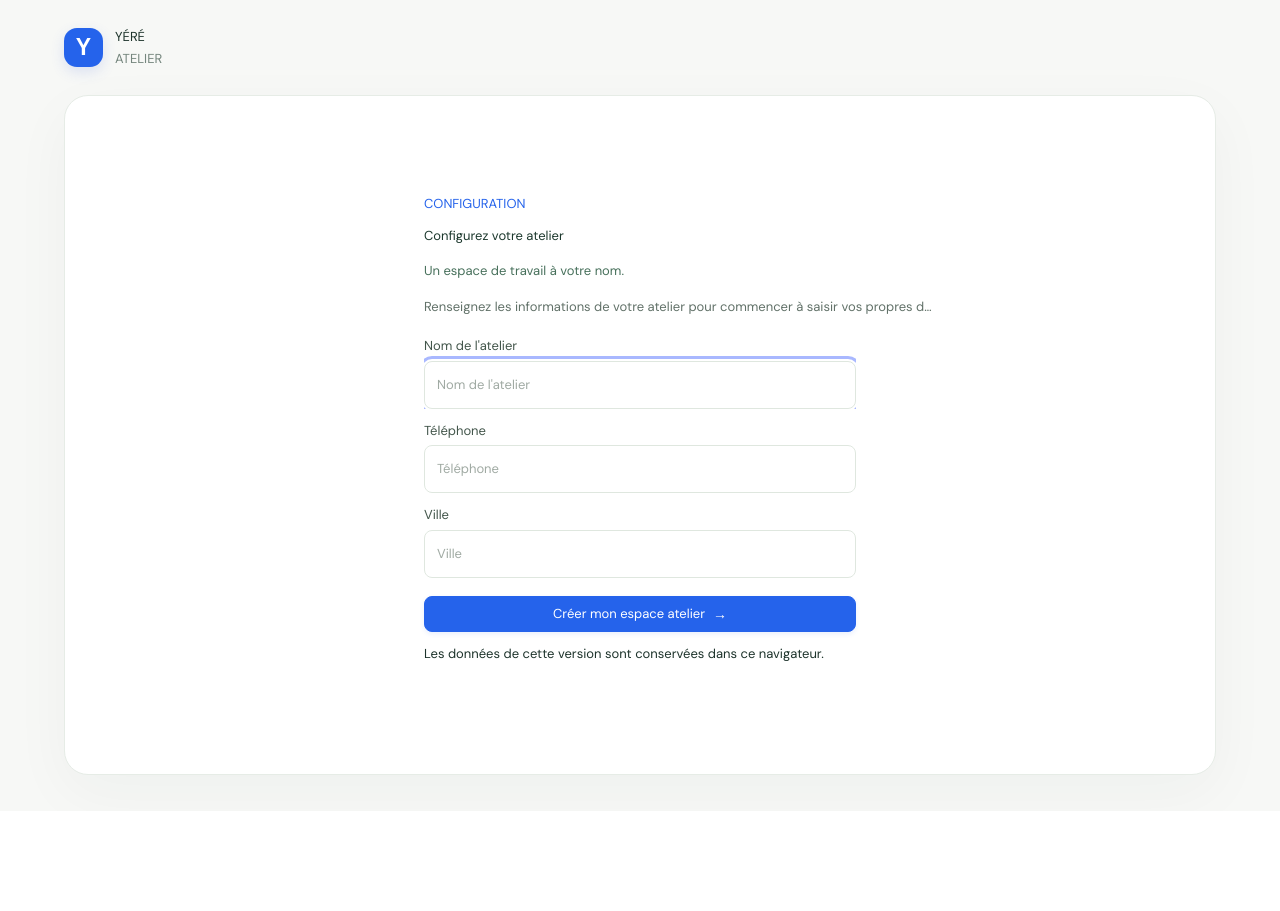
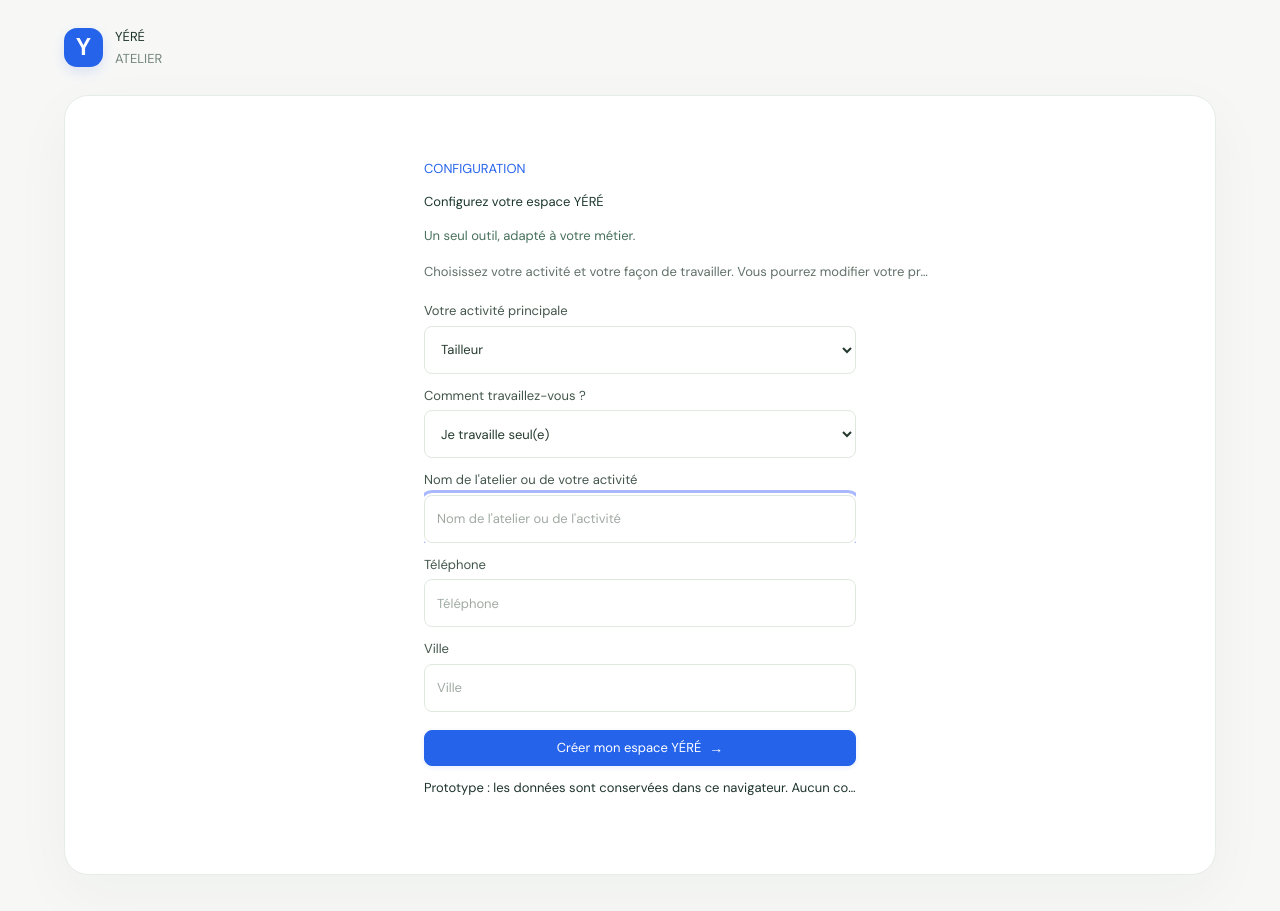
Before and after one commit to aydiarra-star/yere, a React (Vite) app: page / in a window 1280 px wide. Before the commit the page ends 811 px from the top, so only its background shows below. Built offline with nearby package versions, Linux system fonts and the light colour scheme.

Commit message:
feat: personnaliser l'onboarding selon les profils métiers

```diff
--- a/src/App.tsx
+++ b/src/App.tsx
@@ -1,5 +1,6 @@
 import { useEffect, useMemo, useState, type ChangeEvent, type FormEvent, type ReactNode } from "react";
 import { addOrderPayment, areClientOrderRelationsValid, areStockRelationsValid, balanceDue, formatXof, getClientReminderSuggestions, getDailyTasks, isClientListValid, isExpenseListValid, isMeasurementValid, isOrderInputValid, isOrderListValid, isStockItemListValid, isStockMovementListValid, matchesClient, orderStatuses, recordStockMovement, saveMeasurementVersion, totalPaid, type Client, type Expense, type Measurement, type Order, type OrderStatus, type StockItem, type StockMovement } from "./domain";
+import { emptyAtelier, isAtelierProfileValid, normalizeAtelierProfile, atelierActivities, workModes, type AtelierProfile, type AtelierActivity, type WorkMode } from "./atelierProfile";
 import { usePersistentState } from "./usePersistentState";
 import { addSupplierPurchasePayment, cancelSupplierPurchase, isSupplierPurchaseListValid, receiveSupplierPurchase, supplierPurchaseBalance, supplierPurchasePaidTotal, supplierPurchaseLineTotal, supplierPurchaseTotal, supplierPurchasesPaidTotal, type SupplierPurchase, type SupplierPurchaseLine } from "./supplierPurchases";
 
@@ -15,8 +16,6 @@ const measurementFieldsByGarment: Record<string, Array<[string, keyof Measuremen
 };
 
 type View = "overview" | "clients" | "orders" | "cash" | "stock" | "account" | "marketplace" | "reminders" | "suppliers";
-type AtelierProfile = { name: string; phone: string; city: string };
-const emptyAtelier: AtelierProfile = { name: "", phone: "", city: "" };
 type SupplierProfile = { businessName: string; contactName: string; phone: string; city: string; category: string; shopName: string; description: string };
 type MarketplaceListing = { id: string; sellerType: "tailor" | "supplier"; title: string; category: string; price: string; description: string; sellerName: string; city: string; imageUrl: string };
 const emptyListing: Omit<MarketplaceListing, "id"> = { sellerType: "tailor", title: "", category: "Vêtements prêts à vendre", price: "", description: "", sellerName: "", city: "", imageUrl: "" };
@@ -26,13 +25,6 @@ function isMarketplaceListingListValid(value: unknown): value is MarketplaceList
     && ["title", "category", "price", "description", "sellerName", "city", "imageUrl"].every((key) => typeof (item as Record<string, unknown>)[key] === "string"));
 }
 const emptySupplier: SupplierProfile = { businessName: "", contactName: "", phone: "", city: "", category: "", shopName: "", description: "" };
-
-function isAtelierProfileValid(value: unknown): value is AtelierProfile {
-  return typeof value === "object" && value !== null
-    && "name" in value && typeof value.name === "string"
-    && "phone" in value && typeof value.phone === "string"
-    && "city" in value && typeof value.city === "string";
-}
 
 function isSupplierProfileValid(value: unknown): value is SupplierProfile {
   return typeof value === "object" && value !== null
@@ -757,8 +749,8 @@ function Onboarding({ atelier, onAtelierChange, onFinish }: {
   onAtelierChange: (value: AtelierProfile) => void;
   onFinish: () => void;
 }) {
-  const [draft, setDraft] = useState<AtelierProfile>(atelier);
-  function update(field: keyof AtelierProfile, value: string) {
+  const [draft, setDraft] = useState<AtelierProfile>(() => normalizeAtelierProfile(atelier));
+  function update(field: "name" | "phone" | "city", value: string) {
     setDraft((previous) => ({ ...previous, [field]: value }));
   }
   return <main className="onboarding-shell">
@@ -766,16 +758,26 @@ function Onboarding({ atelier, onAtelierChange, onFinish }: {
     <div className="onboarding-layout onboarding-layout-simple">
       <section className="onboarding-copy">
         <p className="eyebrow">CONFIGURATION</p>
-        <h1>Configurez votre atelier</h1>
-        <h2>Un espace de travail à votre nom.</h2>
-        <p className="onboarding-body">Renseignez les informations de votre atelier pour commencer à saisir vos propres données.</p>
-        <form className="onboarding-form" onSubmit={(event) => { event.preventDefault(); onAtelierChange(draft); onFinish(); }}>
-          <label>Nom de l'atelier<input required autoFocus value={draft.name} onChange={(event) => update("name", event.target.value)} placeholder="Nom de l'atelier" /></label>
+        <h1>Configurez votre espace YÉRÉ</h1>
+        <h2>Un seul outil, adapté à votre métier.</h2>
+        <p className="onboarding-body">Choisissez votre activité et votre façon de travailler. Vous pourrez modifier votre profil plus tard ; les mêmes outils essentiels restent disponibles pour tous.</p>
+        <form className="onboarding-form" onSubmit={(event) => { event.preventDefault(); onAtelierChange(normalizeAtelierProfile(draft)); onFinish(); }}>
+          <label>Votre activité principale
+            <select required value={draft.activity ?? "tailleur"} onChange={(event) => setDraft((previous) => ({ ...previous, activity: event.target.value as AtelierActivity }))}>
+              {atelierActivities.map((activity) => <option key={activity.value} value={activity.value}>{activity.label}</option>)}
+            </select>
+          </label>
+          <label>Comment travaillez-vous ?
+            <select required value={draft.workMode ?? "independent"} onChange={(event) => setDraft((previous) => ({ ...previous, workMode: event.target.value as WorkMode }))}>
+              {workModes.map((mode) => <option key={mode.value} value={mode.value}>{mode.label}</option>)}
+            </select>
+          </label>
+          <label>Nom de l'atelier ou de votre activité<input required autoFocus value={draft.name} onChange={(event) => update("name", event.target.value)} placeholder="Nom de l'atelier ou de l'activité" /></label>
           <label>Téléphone<input type="tel" value={draft.phone} onChange={(event) => update("phone", event.target.value)} placeholder="Téléphone" /></label>
           <label>Ville<input value={draft.city} onChange={(event) => update("city", event.target.value)} placeholder="Ville" /></label>
-          <button className="primary-button onboarding-primary" type="submit">Créer mon espace atelier <span>→</span></button>
+          <button className="primary-button onboarding-primary" type="submit">Créer mon espace YÉRÉ <span>→</span></button>
         </form>
-        <p className="onboarding-privacy">Les données de cette version sont conservées dans ce navigateur.</p>
+        <p className="onboarding-privacy">Prototype : les données sont conservées dans ce navigateur. Aucun compte serveur n'est créé.</p>
       </section>
     </div>
   </main>;
--- /dev/null
+++ b/src/atelierProfile.ts
@@ -0,0 +1,65 @@
+export const atelierActivities = [
+  { value: "tailleur", label: "Tailleur" },
+  { value: "couturier", label: "Couturier" },
+  { value: "couturiere", label: "Couturière" },
+  { value: "styliste", label: "Styliste" },
+  { value: "atelier_confection", label: "Atelier de confection" }
+] as const;
+
+export type AtelierActivity = (typeof atelierActivities)[number]["value"];
+
+export const workModes = [
+  { value: "independent", label: "Je travaille seul(e)" },
+  { value: "collaborators", label: "Je travaille avec des collaborateurs" },
+  { value: "team", label: "Je gère un atelier en équipe" }
+] as const;
+
+export type WorkMode = (typeof workModes)[number]["value"];
+
+export type AtelierProfile = {
+  name: string;
+  phone: string;
+  city: string;
+  /** Optional so profiles saved by earlier prototype versions remain compatible. */
+  activity?: AtelierActivity;
+  /** Separate from activity: a stylist, couturière or tailor can also manage a team. */
+  workMode?: WorkMode;
+};
+
+export const emptyAtelier: AtelierProfile = {
+  name: "",
+  phone: "",
+  city: "",
+  activity: "tailleur",
+  workMode: "independent"
+};
+
+export function isAtelierActivity(value: unknown): value is AtelierActivity {
+  return atelierActivities.some((activity) => activity.value === value);
+}
+
+export function isWorkMode(value: unknown): value is WorkMode {
+  return workModes.some((mode) => mode.value === value);
+}
+
+export function isAtelierProfileValid(value: unknown): value is AtelierProfile {
+  if (typeof value !== "object" || value === null || Array.isArray(value)) return false;
+  const profile = value as Record<string, unknown>;
+  return typeof profile.name === "string"
+    && typeof profile.phone === "string"
+    && typeof profile.city === "string"
+    && (profile.activity === undefined || isAtelierActivity(profile.activity))
+    && (profile.workMode === undefined || isWorkMode(profile.workMode));
+}
+
+/** Adds safe defaults to older local profiles without discarding their existing fields. */
+export function normalizeAtelierProfile(value: unknown): AtelierProfile {
+  if (!isAtelierProfileValid(value)) return { ...emptyAtelier };
+  return {
+    name: value.name,
+    phone: value.phone,
+    city: value.city,
+    activity: value.activity ?? "tailleur",
+    workMode: value.workMode ?? "independent"
+  };
+}
--- a/src/styles.css
+++ b/src/styles.css
@@ -185,6 +185,7 @@ button:focus-visible,input:focus-visible,select:focus-visible,textarea:focus-vis
 .onboarding-form{display:grid;gap:13px;width:100%;max-width:440px;margin-top:22px}
 .onboarding-form label{display:grid;gap:6px;font-size:11px;font-weight:700;color:#43564b}
 .onboarding-form input{width:100%;min-height:43px;border:1px solid #dfe7df;border-radius:8px;padding:11px 12px;background:#fff;color:#253a2e}
+.onboarding-form select{width:100%;min-height:48px;border:1px solid #dfe7df;border-radius:8px;padding:11px 12px;background:#fff;color:#253a2e;font:inherit}
 .onboarding-form input::placeholder{color:#a0aaa3;font-weight:400}
 .onboarding-form .onboarding-primary{margin-top:5px;width:100%}
 .onboarding-visual{position:relative;overflow:hidden;min-height:600px;background:radial-gradient(ellipse at 55% 45%,#f9fff8 0,#e6f0e4 48%,#d8e7d8 100%);display:flex;align-items:center;justify-content:center}
```
Also changed, not shown: 1 other file (tests, documents, lock files or other folders).
